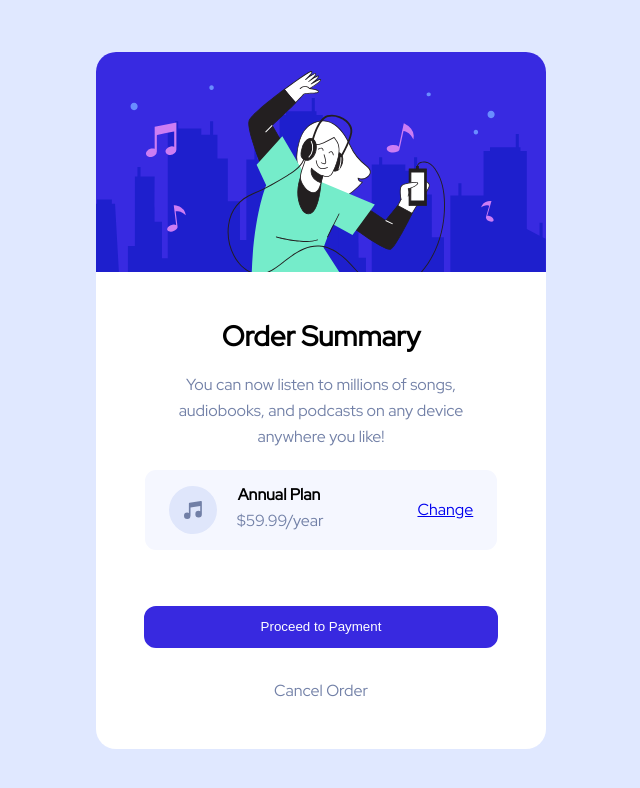
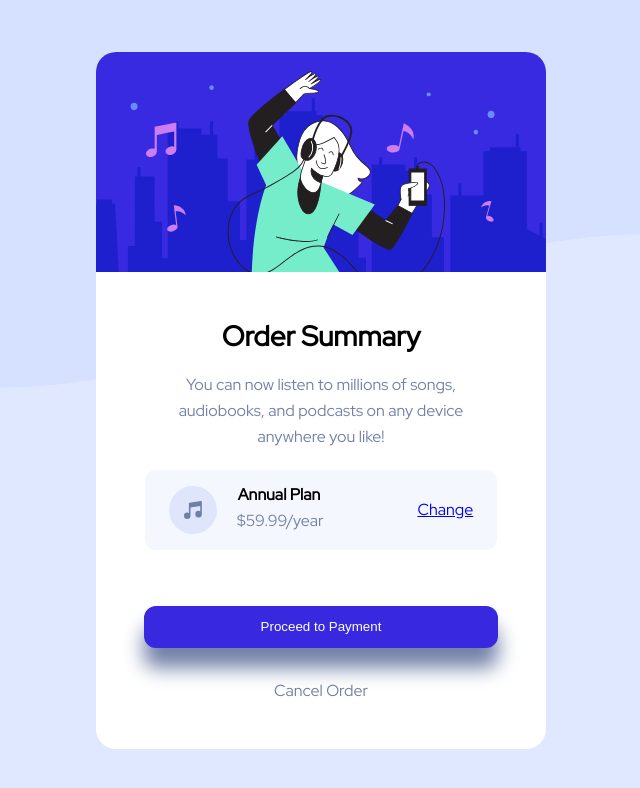
Before and after one commit to Duck322/order-summary-component-main, a plain HTML site: page index.html in a window 1280 px wide. Shown: the whole page, without its empty margins (319-959 px from the left). Drawn offline with Linux system fonts and the light colour scheme.

Commit message:
12/11 15:03
corrected background url, added box-shadow to payment button

```diff
--- a/css/desktop-style.css
+++ b/css/desktop-style.css
@@ -19,7 +19,7 @@ body {
   display: grid;
   place-content: center;
   min-height: 100vh;
-  background-image: url(images/pattern-background-desktop.svg);
+  background-image: url(../images/pattern-background-desktop.svg);
   background-color: var(--pale-blue);
   background-size: contain;
   background-repeat: no-repeat;
@@ -97,6 +97,7 @@ section a:hover {
 
 button {
   background-color: var(--bright-blue);
+  box-shadow: 0px 20px 20px var(--light-blue);
   color: white;
   width: 354px;
   height: 50px;
```
